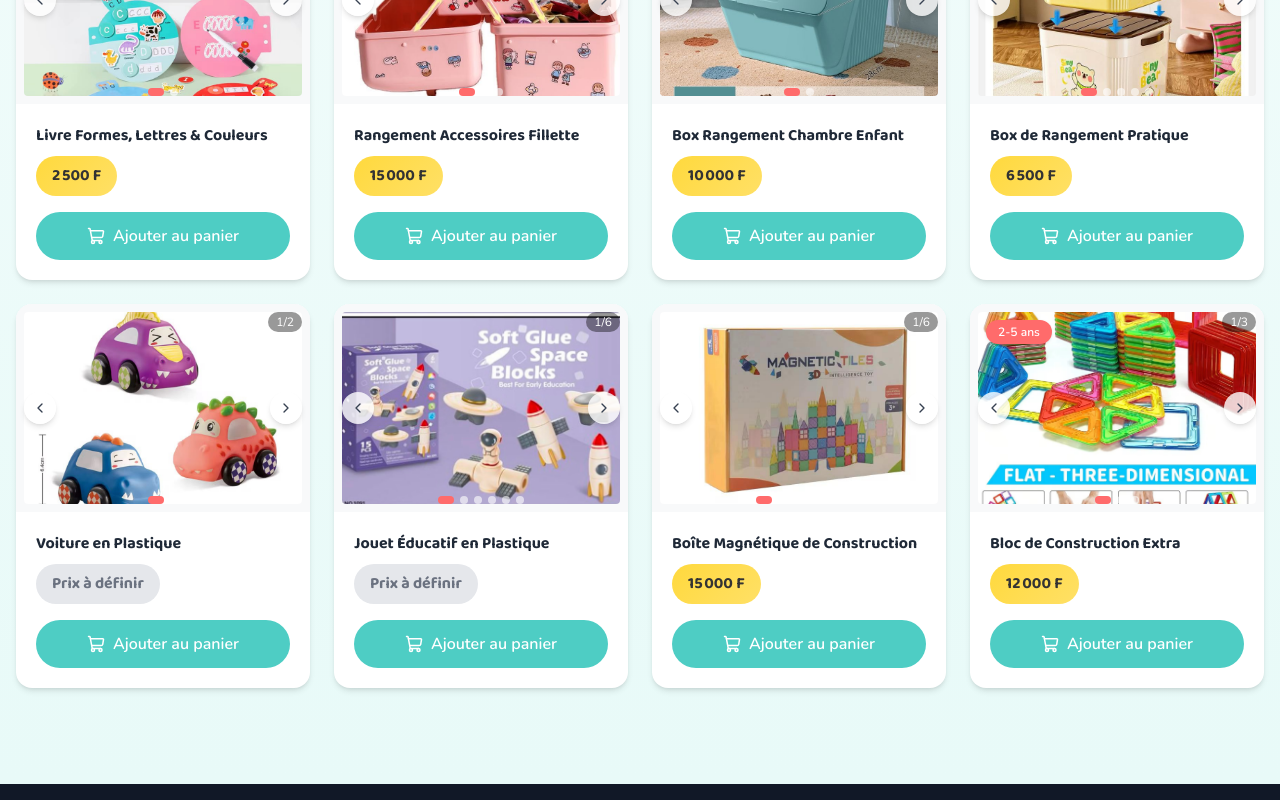
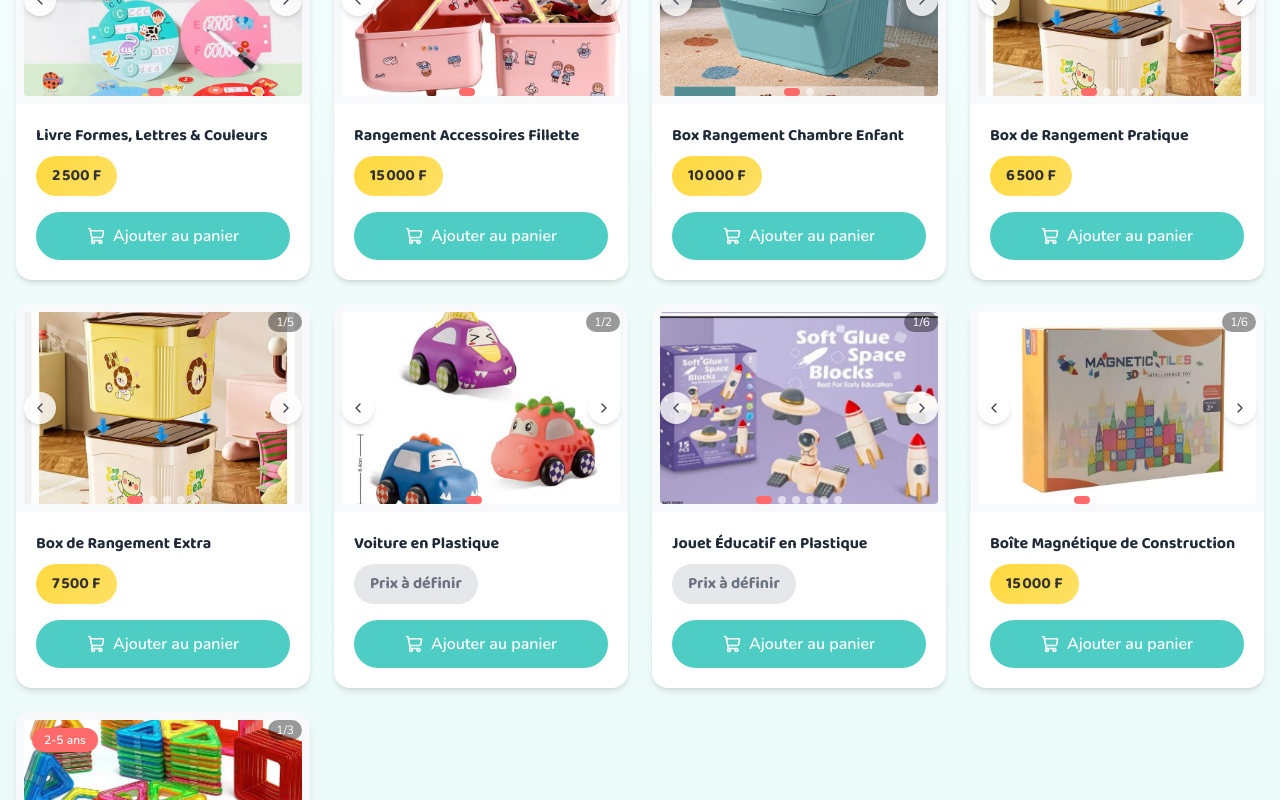
Before and after one commit to nursiepotter-hub/e-kids-store, a React (Vite) app: page /produits in a window 1280 px wide. Shown: the part 2000-2800 px from the top of the page. Built offline with nearby package versions, Linux system fonts and the light colour scheme.

Commit message:
Ajoute Box de Rangement Extra (7500 FCFA)

```diff
--- a/src/data/products.ts
+++ b/src/data/products.ts
@@ -155,6 +155,14 @@ export const products: Product[] = [
     description: 'Box de rangement pratique.',
   },
   {
+    id: 'rangement-extra',
+    name: 'Box de Rangement Extra',
+    price: 7500,
+    images: ['/images/toy3.jpeg', '/images/toy4.jpeg', '/images/toy9.jpeg', '/images/toy5.jpeg', '/images/video-3.mp4'],
+    category: 'rangements',
+    description: 'Box de rangement extra, plus grande capacité.',
+  },
+  {
     id: 'voiture-plastique',
     name: 'Voiture en Plastique',
     price: 0,
```
